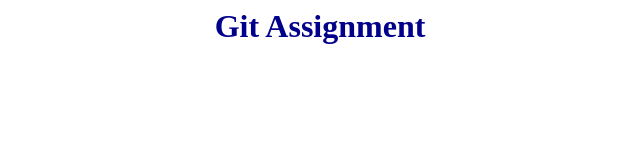
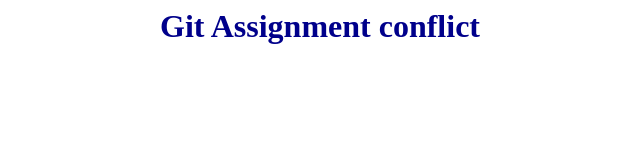
Before and after one commit to malviyanshiva/git, a plain HTML site: page index.html in a window 1280 px wide. Shown: the whole page, without its empty margins (320-960 px from the left). Drawn offline with Linux system fonts and the light colour scheme.

Commit message:
edited content of index.html

```diff
--- a/index.html
+++ b/index.html
@@ -8,6 +8,6 @@
 
 </head>
 <body>
-    <h1>Git Assignment</h1>
+    <h1>Git Assignment conflict</h1>
 </body>
 </html>
```
